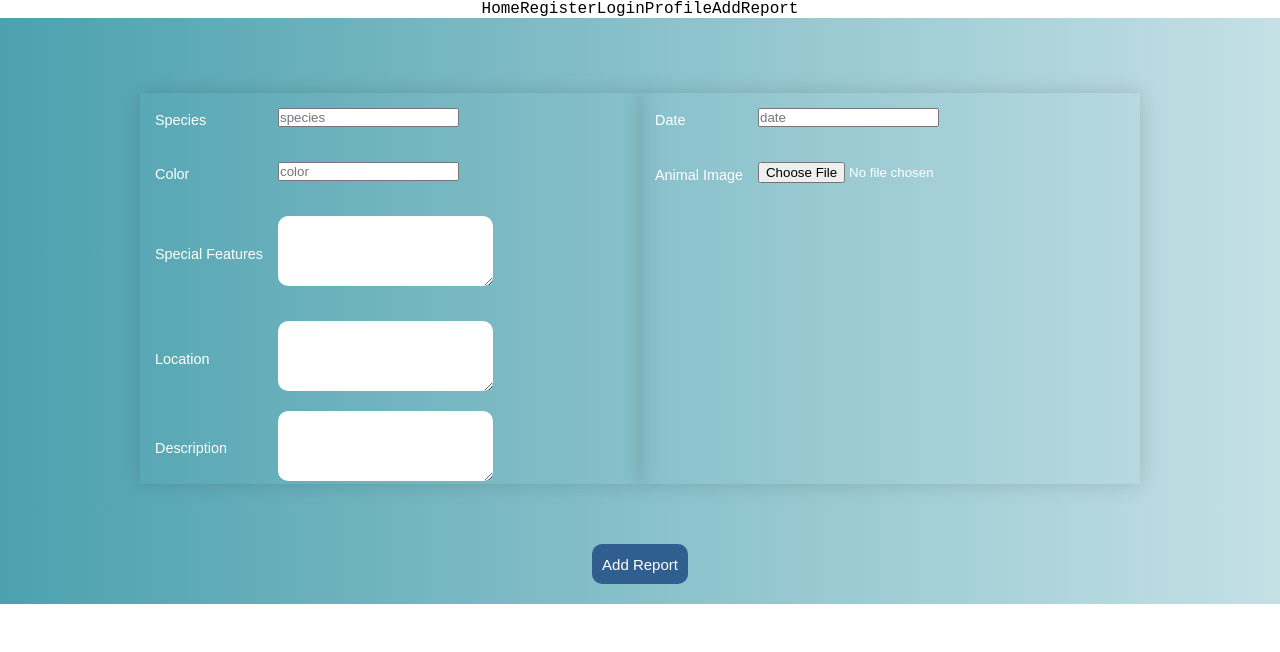
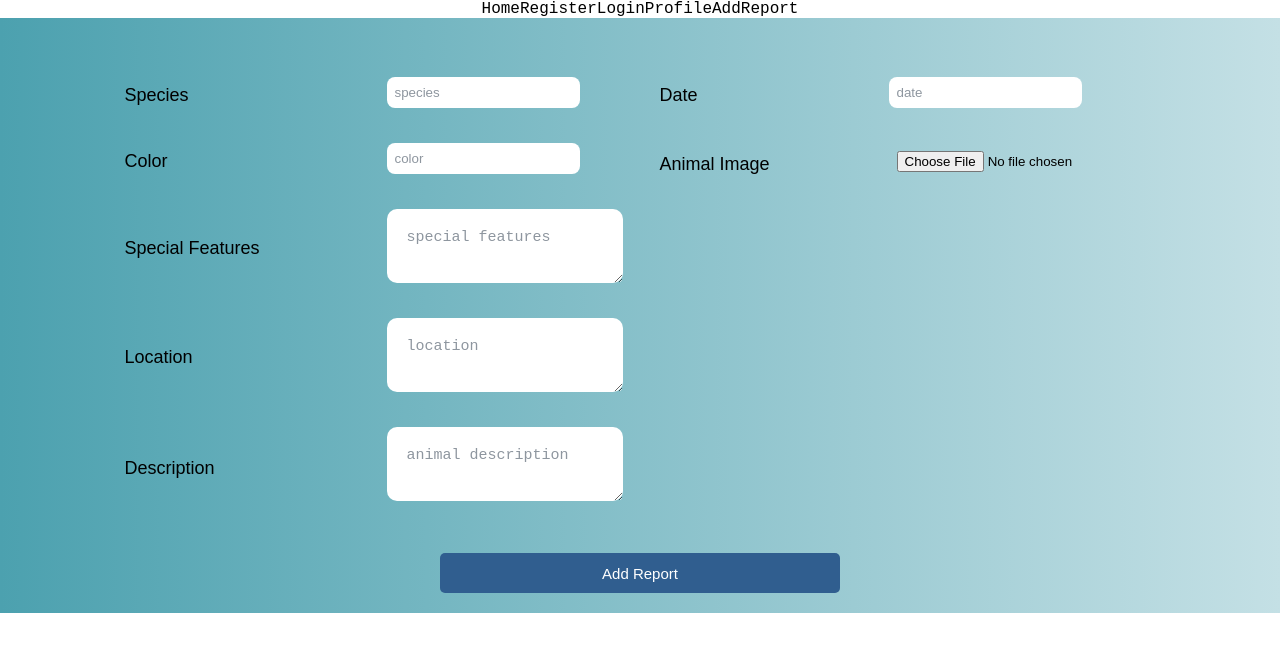
Before and after one commit to ThanWeb/Bantu-Si-Liar, a React app: page /add-report in a window 1280 px wide. Shown: the top 652 px of the page. Built offline with nearby package versions, Linux system fonts and the light colour scheme.

Commit message:
Update addreport.scss
update code styling halaman add reort

```diff
--- a/src/style/addreport.scss
+++ b/src/style/addreport.scss
@@ -27,25 +27,32 @@ h2 {
 
 table {
     border-collapse: collapse;
-    margin: 25px 0;
+    margin: 2px 0;
     font-size: 0.9em;
     font-family: sans-serif;
     min-width: 400px;
-    box-shadow: 0 0 20px rgba(0, 0, 0, 0.15);
+
+    display: flex;
+    flex-wrap: wrap;
 }
+
 table th,
 table td {
-    padding: 12px 15px;
-}
-table thead tr {
-    color: #ffffff;
-    text-align: left;
+    margin: 2px auto;
+    padding: 10px 2px;
+    width: 80%;
 }
 
+table thead tr {
+    color: black;
+    font-weight: 400;
+    text-align: left;
+
+}
 
 .input-add-report {
-    margin: 20px auto;
-    padding: 10px;
+    margin: 10px auto;
+    padding: 12px;
     text-align: justify;
     font-family: 'Vesper Libre';
     display: flex;
@@ -53,57 +60,75 @@ table thead tr {
     flex-wrap: wrap;
     justify-content: center;
 }
-
-.data {
-    display: flex;
-    flex-direction: column;
-    gap: 5px;
-    width: 100%;
-
-    .wrap-input {
-        text-align: start;
-        margin-top: 15px;
-        margin-bottom: 20px;
-        display: flex;
-        flex-direction: column;
-    }
+.input-add-report label {
+    font-size: 15px;
+}
+.input-add-report textarea {
+    font-size: 15px;
+   color: black;
 }
 
-h2 {
-    font-size: 20px;
-    text-align: center;
-}
-
-.input-register label {
-    font-size: 15px;
-}
-
-.input-register input,
+.input-add-report input,
 select {
-    padding: 5px;
+    padding: 10px;
     border: none;
     border-radius: 5px;
 }
 
-.input-register,
+.input-add-report,
 .address {
     min-height: 50px;
     outline: none;
     word-wrap: break-word;
     word-break: break-all;
 }
+.data {
+    display: flex;
+    flex-direction: column;
+    gap: 5px;
+    width: 100%;
+}
+
+.wrap-input {
+    text-align: start;
+    margin-left: 10px;
+    margin-top: 15px;
+    margin-bottom: 20px;
+    display: flex;
+    flex-direction: column;
+}
+.wrap-input-desc {
+    text-align: start;
+    margin-left: 10px;
+    margin-top: 15px;
+    margin-bottom: 20px;
+    display: flex;
+    flex-direction: column;
+}
+
+input::placeholder,
+textarea::placeholder {
+  opacity: 1; /* Firefox */
+  color: hsl(212, 8%, 59%);
+}
+h2 {
+    font-size: 20px;
+    text-align: center;
+}
+
+
 
 button {
     background-color: rgb(48, 94, 143);
     margin-top: 5px;
-    margin-right: 25%;
-    margin-left: 25%;
+    margin-right: 10%;
+    margin-left: 10%;
     justify-content: center;
     align-content: center;
 }
 
-.btn-daftar {
-    width: 50%;
+.btn-add {
+    width: 100%;
     padding: 5px;
     color: #fff;
     border: none;
@@ -124,8 +149,8 @@ button {
 }
 
 @media screen and (min-width:768px) {
-    .input-register {
-        gap: 20px;
+    .input-add-report {
+        gap: 35px;
     }
 
     .data {
@@ -158,11 +183,11 @@ button {
         max-width: 500px;
     }
 
-    .input-register label {
+    .input-add-report label {
         font-size: 18px;
     }
 
-    .input-register input,
+    .input-add-report input,
     select {
         padding: 8px;
         border: none;
@@ -175,5 +200,9 @@ button {
         height: 40px;
         font-size: 15px;
     }
+ .wrap-input-desc{
+    grid-column: span 2;
+    display: inline-block;
 
 }
+}
```
